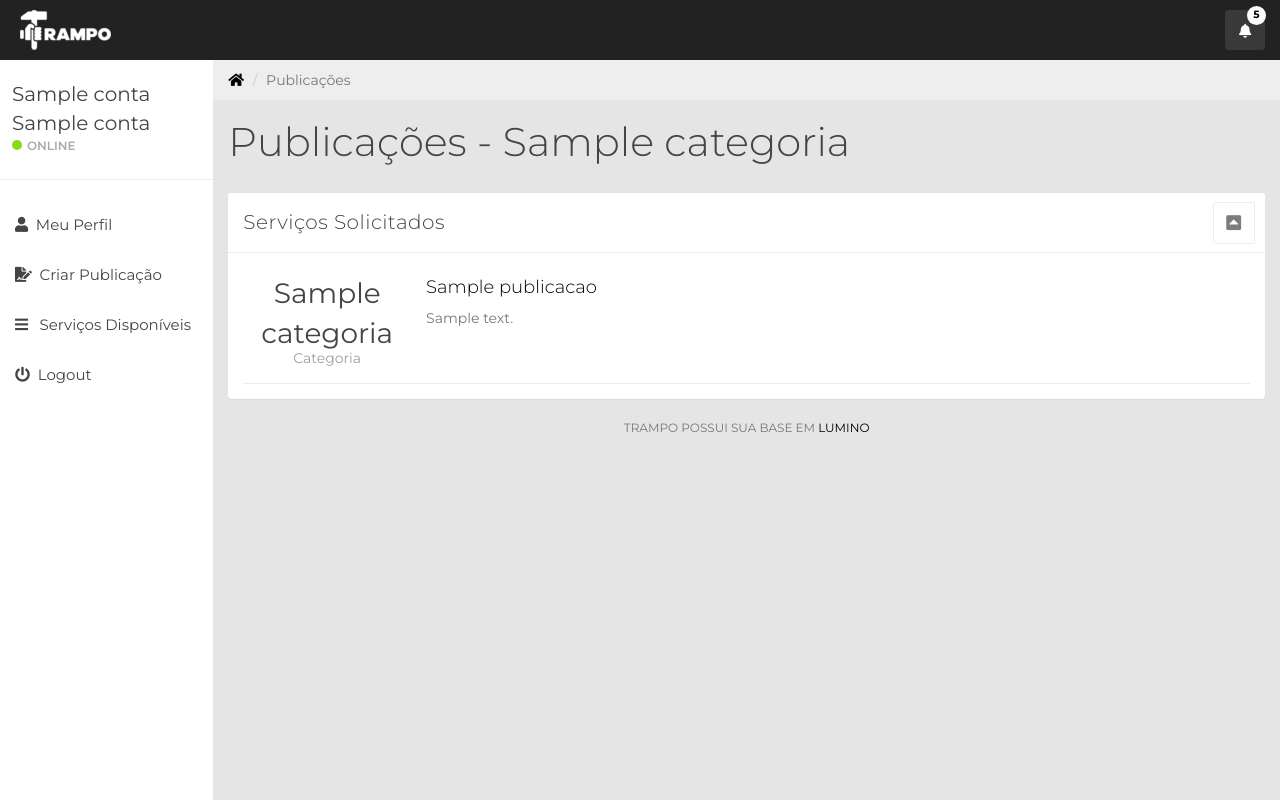
After one commit to tulio-s-jardim/trampo, a PHP site: page /publicacoes.php?catid=1 in a window 1280 px wide. The commit adds this page. Run offline with PHP 8.4, Linux system fonts and the light colour scheme; the visitor is signed in with stand-in values (Sample User, id 1); tables that the repository leaves empty hold one stand-in row (values such as "Sample post"); some libraries are stand-ins or nearby versions.

Commit message:
Consertos

```diff
--- a/criaPublicacao.php
+++ b/criaPublicacao.php
@@ -33,7 +33,6 @@ if(isset($_POST['cria'])) {
 						<label>Categoria</label>
 						<select name="categoria" class="form-control"  required>
 							<?php
-							$cat = $conta->viewCategorias();
 							for($i=0;$i<sizeof($cat);$i++) { ?>
 								<option value="<?php echo $cat[$i]->id ?>"><?php echo $cat[$i]->nome; ?></option>
 							<?php }?>
--- a/header.php
+++ b/header.php
@@ -35,13 +35,36 @@ $c = $conta->view();
 					<span class="icon-bar"></span>
 					<span class="icon-bar"></span></button>
 				<a class="navbar-brand" href="#"><img src="img/logo.png" class="img-responsive" alt="Trampo"></a>
+				<ul class="nav navbar-top-links navbar-right">
+					<li class="dropdown"><a class="dropdown-toggle count-info" data-toggle="dropdown" href="#">
+						<em class="fa fa-bell"></em><span class="label label-info">5</span>
+					</a>
+						<ul class="dropdown-menu dropdown-alerts">
+							<li><a href="#">
+								<div><em class="fa fa-envelope"></em> 1 New Message
+									<span class="pull-right text-muted small">3 mins ago</span></div>
+							</a></li>
+							<li class="divider"></li>
+							<li><a href="#">
+								<div><em class="fa fa-heart"></em> 12 New Likes
+									<span class="pull-right text-muted small">4 mins ago</span></div>
+							</a></li>
+							<li class="divider"></li>
+							<li><a href="#">
+								<div><em class="fa fa-user"></em> 5 New Followers
+									<span class="pull-right text-muted small">4 mins ago</span></div>
+							</a></li>
+						</ul>
+					</li>
+				</ul>
 			</div>
 		</div><!-- /.container-fluid -->
 	</nav>
 	<div id="sidebar-collapse" class="col-sm-3 col-lg-2 sidebar">
 		<div class="profile-sidebar">
 			<div class="profile-usertitle">
-				<div class="profile-usertitle-name">Username</div>
+				<div class="profile-usertitle-name"><?php echo $c->nome . ' ' . $c->sobrenome ?></div>
+				<div class="profile-usertitle-status"><span class="indicator label-success"></span>Online</div>
 			</div>
 			<div class="clear"></div>
 		</div>
@@ -53,9 +76,15 @@ $c = $conta->view();
 				<em class="fa fa-navicon">&nbsp;&nbsp;</em> Serviços Disponíveis<span data-toggle="collapse" href="#sub-item-1" class="icon pull-right"></span>
 				</a>
 				<ul class="children collapse" id="sub-item-1">
-					<li><a class="" href="#">
-						<span class="fa fa-arrow-right">&nbsp;</span>
-					</a></li>
+					<li>
+						<?php
+						$cat = $conta->viewCategorias();
+						for($i=0;$i<sizeof($cat);$i++) { ?>
+							<a class="" href="publicacoes.php?catid=<?php echo $cat[$i]->id ?>">
+							<span class="fa fa-arrow-right">&nbsp;</span> <?= $cat[$i]->nome; ?>
+							</a>
+						<?php } ?>
+					</li>
 				</ul>
 			</li>
 			<li><a href="login.php"><em class="fa fa-power-off">&nbsp;</em> Logout</a></li>
--- a/php/conta.php
+++ b/php/conta.php
@@ -274,6 +274,18 @@ class Conta {
             return null;
         }
     }
+    public function viewCategoria($id) {
+        $query = "SELECT * FROM `categoria` WHERE id = :id ;";
+        $stmt = $this->conn->prepare($query);
+        $stmt->bindParam(":id", $id);
+        try {
+            $stmt->execute();
+            return $stmt->fetch(PDO::FETCH_OBJ);
+        } catch (PDOException $e) {
+            echo $e->getMessage();
+            return null;
+        }
+    }
 
     public function criaPublicacao($categoria_id, $titulo, $descricao) {
         $query = "INSERT INTO `publicacao` VALUES (DEFAULT, :conta_id, :categoria_id, :titulo, :descricao, 0);";
@@ -304,6 +316,19 @@ class Conta {
         }
     }
 
+    public function viewPublicacoes($id) {
+        $query = "SELECT *, publicacao.id AS pid, categoria.id AS cid FROM `publicacao` JOIN categoria WHERE categoria_id = :id AND categoria.id = :id ;";
+        $stmt = $this->conn->prepare($query);
+        $stmt->bindParam(":id", $id);
+        try {
+            $stmt->execute();
+            return $stmt->fetchAll(PDO::FETCH_OBJ);
+        } catch (PDOException $e) {
+            echo $e->getMessage();
+            return null;
+        }
+    }
+
     public function viewRespostas($id) {
         $query = "SELECT * FROM `respostas` JOIN conta WHERE publicacao_id = :id AND conta_id = conta.id;";
         $stmt = $this->conn->prepare($query);
--- /dev/null
+++ b/publicacoes.php
@@ -0,0 +1,62 @@
+<?php
+include_once('header.php');
+$cat = $conta->viewCategoria($_GET['catid']);
+$s = $conta->viewPublicacoes($_GET['catid']);
+?>
+	<div class="col-sm-9 col-sm-offset-3 col-lg-10 col-lg-offset-2 main">
+		<div class="row">
+			<ol class="breadcrumb">
+				<li><a href="#">
+					<em class="fa fa-home"></em>
+				</a></li>
+				<li class="active">Publicações</li>
+			</ol>
+		</div><!--/.row-->
+
+		<div class="row">
+			<div class="col-lg-12">
+				<h1 class="page-header">Publicações - <?= $cat->nome ?></h1>
+			</div>
+		</div><!--/.row-->
+		<div class="panel panel-default articles">
+			<div class="panel-heading">
+				Serviços Solicitados
+				<span class="pull-right clickable panel-toggle panel-button-tab-left"><em class="fa fa-toggle-up"></em></span></div>
+			<div class="panel-body articles-container">
+				<?php
+				for($i=0;$i<sizeof($s);$i++) { ?>
+				<div class="article border-bottom">
+					<div class="col-xs-12">
+						<div class="row">
+							<div class="col-xs-2 col-md-2 date">
+								<div class="large"><?php echo $s[$i]->nome ?></div>
+								<div class="text-muted">Categoria</div>
+							</div>
+							<div class="col-xs-10 col-md-10">
+								<h4><a href="publicacao.php?id=<?php echo $s[$i]->pid ?>"><?php echo $s[$i]->titulo ?></a></h4>
+								<p><?php $out = strlen($s[$i]->descricao) > 255 ? substr($s[$i]->descricao,0,255)."..." : $s[$i]->descricao; echo $out ?></p>
+							</div>
+						</div>
+					</div>
+					<div class="clear"></div>
+				</div><!--End .article-->
+				<?php } ?>
+			</div>
+		</div><!--End .articles-->
+
+			<div class="col-sm-12">
+				<p class="back-link">Trampo possui sua base em <a href="https://www.medialoot.com">Lumino</a></p>
+			</div>
+		</div><!--/.row-->
+	</div>	<!--/.main-->
+
+	<script src="js/jquery-1.11.1.min.js"></script>
+	<script src="js/bootstrap.min.js"></script>
+	<script src="js/chart.min.js"></script>
+	<script src="js/chart-data.js"></script>
+	<script src="js/easypiechart.js"></script>
+	<script src="js/easypiechart-data.js"></script>
+	<script src="js/bootstrap-datepicker.js"></script>
+	<script src="js/custom.js"></script>
+</body>
+</html>
```
Also changed, not shown: login.php (+2 -22 lines), popula.sql.
